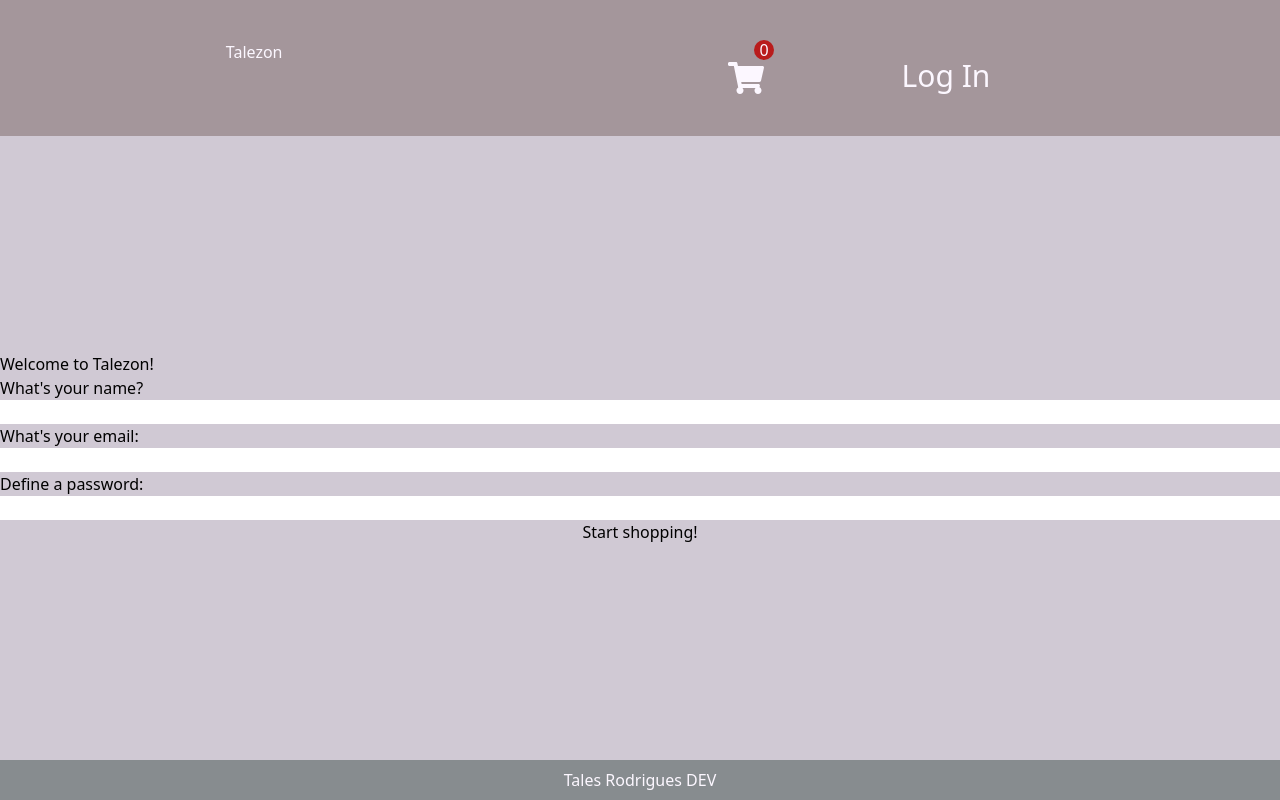
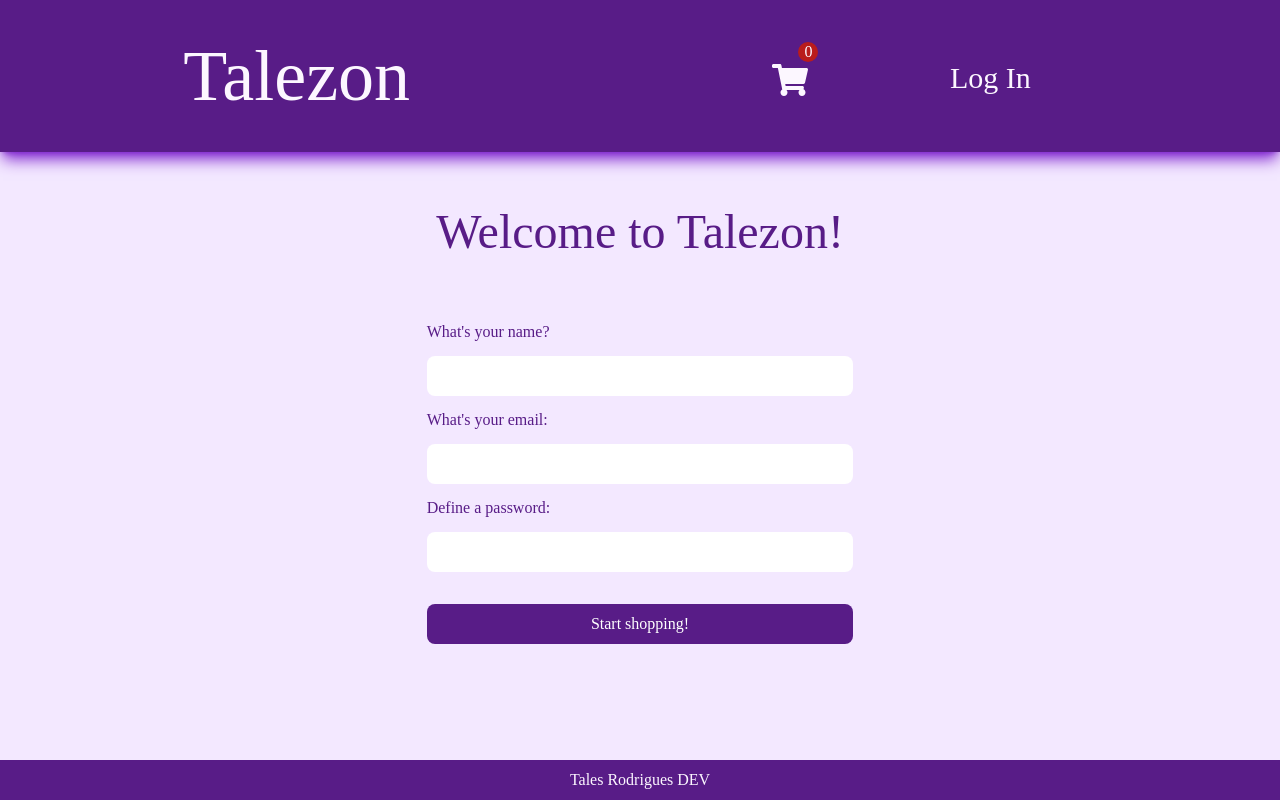
Before and after one commit to talesrodriguesDEV/talezon, a React (Create React App) app in the folder front-end/talezon/: page /login in a window 1280 px wide. Built offline with nearby package versions, Linux system fonts and the light colour scheme; no server answers.

Commit message:
Adding styles

```diff
--- a/front-end/talezon/src/App.css
+++ b/front-end/talezon/src/App.css
@@ -2,7 +2,10 @@
 @tailwind components;
 @tailwind utilities;
 
+@import url('https://fonts.googleapis.com/css2?family=Righteous&display=swap');
+
 * {
   margin: 0;
   padding: 0;
+  font-family: 'Righteous', cursive;
 }
--- a/front-end/talezon/src/components/Layout.js
+++ b/front-end/talezon/src/components/Layout.js
@@ -7,13 +7,13 @@ export default function Layout({ children }) {
 	const { customerLoggedIn, cartProducts } = useContext(ProductsContext);
 
 	return (
-		<div className='min-h-screen flex flex-col justify-between bg-[#d0c9d4]'>
-			<header className='p-10 bg-[#A4969B] text-[#FCF7FF] flex justify-around'>
-				<Link to='/'>
+		<div className='min-h-screen flex flex-col justify-between bg-purple-100'>
+			<header className='p-10 bg-purple-900 text-[#FCF7FF] flex justify-around fixed w-full shadow-lg shadow-purple-700'>
+				<Link className='text-7xl' to='/'>
 					Talezon
 				</Link>
 				{customerLoggedIn ? (
-					<div className='flex justify-around w-1/3 items-end'>
+					<div className='flex justify-around w-1/3 items-end pb-3.5'>
 						<Link to='/cart' className='w-14 h-14 flex flex-col'>
 							<div className='bg-red-700 w-5 h-5 rounded-full flex justify-center items-center self-end'>
 								<span className='text-base'>
@@ -27,7 +27,7 @@ export default function Layout({ children }) {
 						</Link>
 					</div>
 				) : (
-					<div className='flex justify-around w-1/3 items-end'>
+					<div className='flex justify-around w-1/3 items-end pb-3.5'>
 						<Link to='/login' className='w-14 h-14 flex flex-col'>
 							<div className='bg-red-700 w-5 h-5 rounded-full flex justify-center items-center self-end'>
 								<span className='text-base'>
@@ -42,10 +42,10 @@ export default function Layout({ children }) {
 					</div>
 				)}
 			</header>
-			<main>
+			<main className='mt-52'>
 				{children}
 			</main>
-			<footer className='bg-[#878C8F] text-center text-[#FCF7FF] p-2'>Tales Rodrigues DEV</footer>
+			<footer className='bg-purple-900 text-center text-[#FCF7FF] p-2 mt-5'>Tales Rodrigues DEV</footer>
 		</div>
 	);
 }
--- a/front-end/talezon/src/components/Product.js
+++ b/front-end/talezon/src/components/Product.js
@@ -15,11 +15,10 @@ export default function Product({ product: { id, name, price } }) {
 	};
 
 	return (
-		<div className='p-4 m-2 border bg-black text-white rounded-xl'>
+		<div className='p-4 m-4 shadow-lg shadow-purple-700 bg-purple-900 text-white rounded-xl flex flex-col'>
       <h1 className='text-center'>{ name }: {`R$ ${price.toFixed(2)}`}</h1>
-      <br />
-      <img src={`./images/${name}.jpeg`} alt={ name } className='w-64 rounded-xl' />
-			<button onClick={addToCart}>
+      <img src={`./images/${name}.jpeg`} alt={ name } className='w-64 rounded-xl my-4' />
+			<button onClick={addToCart} className='bg-purple-900 hover:bg-purple-700 border-white border text-white p-2 rounded-lg'>
 				Add to Cart
 			</button>
 		</div>
--- a/front-end/talezon/src/context/ProductsProvider.js
+++ b/front-end/talezon/src/context/ProductsProvider.js
@@ -8,7 +8,7 @@ export default function ProductsProvider({ children }) {
 	const [customerInfo, setCustomerInfo] = useState();
 	const [token, setToken] = useState('');
 	const [cartProducts, setCartProducts] = useState([]);
-	const [customerId, setCustomerId] = useState(0);
+	const [customerId, setCustomerId] = useState();
 
 	useEffect(() => {
 		// https://back-end-production-0be2.up.railway.app/
--- a/front-end/talezon/src/pages/Cart.js
+++ b/front-end/talezon/src/pages/Cart.js
@@ -43,24 +43,24 @@ export default function Cart() {
 	};
 
 	return (
-		<div className='flex flex-col items-center'>
-			<div className='w-2/3 flex flex-col'>
+		<div className='flex flex-col items-center pt-6'>
+			<div className='w-2/3 2xl:w-3/5 flex flex-col pb-7'>
 				{cartProducts && cartProducts.map(({ name, price }, index) => (
-					<div key={index} className='bg-black text-white rounded-xl flex m-4'>
+					<div key={index} className='bg-purple-900 text-white rounded-xl flex justify-around items-center flex-wrap m-4 py-4'>
 						<img src={`./images/${name}.jpeg`} alt={name} className='w-28 rounded-xl' />
-						<div className='w-full flex justify-around items-center'>
+						<div className='flex justify-between items-center w-2/3'>
 							<h1 className='text-2xl'>{name}</h1>
 							<h2 className='text-2xl'>{`$ ${price.toFixed(2)}`}</h2>
 							<button onClick={() => removeItem(name)}>
-								<TiDelete className='text-4xl text-red-700' />
+								<TiDelete className='text-4xl text-red-700 bg-white rounded-full hover:bg-red-700 hover:text-white' />
 							</button>
 						</div>
 					</div>
 				))}
 			</div>
-			<div>
-				<p>{`$ ${cartProducts ? cartProducts.reduce((totalPrice, { price }) => totalPrice + price, 0).toFixed(2) : Number(0).toFixed(2)}`}</p>
-				<button disabled={cartProducts.length === 0} onClick={handleBuy}>Buy</button>
+			<div className='w-2/3 flex justify-around items-center'>
+				<p className='text-red-700 text-3xl'>{`$ ${cartProducts ? cartProducts.reduce((totalPrice, { price }) => totalPrice + price, 0).toFixed(2) : Number(0).toFixed(2)}`}</p>
+				<button className='bg-purple-900 hover:bg-purple-700 text-white py-2 px-8 rounded-lg' disabled={cartProducts.length === 0} onClick={handleBuy}>Buy</button>
 			</div>
 		</div>
 	);
--- a/front-end/talezon/src/pages/Customer.js
+++ b/front-end/talezon/src/pages/Customer.js
@@ -27,23 +27,31 @@ export default function Customer() {
   }, []);
 
   if (savedCustomer) return (
-    <div className='flex justify-around'>
-      <div>
-        <h1>Hi, {savedCustomer.name}!</h1>
-        <p>Email: {savedCustomer.email}</p>
-        <input value={savedCustomer.password} disabled type={passOrText} />
+    <div className='mt-14 flex flex-col items-center text-purple-900'>
+      <div className='flex flex-col w-96 mb-24 text-xl'>
+        <h1 className='text-3xl mb-5'>Hi, {savedCustomer.name}!</h1>
+        <label className='w-full flex justify-between items-center' htmlFor='email'>
+          Email:
+          <input id='email' disabled className='w-56 my-2 ml-3 p-2 rounded-lg bg-white' value={savedCustomer.email} />
+        </label>
+        <label className='w-full flex justify-between items-center' htmlFor='password'>
+          Password:
           {passOrText === 'password' ? <BsEyeFill onClick={() => togglePassword('text')} /> : <BsEyeSlashFill onClick={() => togglePassword('password')} />}
+          <input id='password' className='w-56 my-2 p-2 rounded-lg bg-white' value={savedCustomer.password} disabled type={passOrText} />
+        </label>
       </div>
       <div>
-        <h1>You've bought:</h1>
+        <h1 className='text-3xl mb-6'>You've bought:</h1>
+        <ol className='list-decimal list-inside'>
           {boughtItems && boughtItems.map(({ name, price, updated }, index) => {
             const date = new Date(updated);
             return (
-            <div key={index}>
+              <li className='mb-4 text-xl' key={index}>
                 {`${name} - $ ${price.toFixed(2)} - ${date.toUTCString()}`}
-            </div>
+              </li>
             )
           })}
+        </ol>
       </div>
     </div>
   );
--- a/front-end/talezon/src/pages/Home.js
+++ b/front-end/talezon/src/pages/Home.js
@@ -28,10 +28,10 @@ export default function Home() {
 
 	return (
 		<div className='flex flex-col items-center justify-around'>
-			<form className='flex flex-col w-1/3'>
-				<label>What do you need today?</label>
-				<input type='text' id='search-input' onChange={filterProducts} />
-				<select onChange={filterProductsByCategory}>
+			<form className='flex flex-col p-10 my-10 text-purple-900'>
+				<label className='text-4xl'>What do you need today?</label>
+				<input className='my-5 p-2 rounded-lg outline-purple-900 outline-8 outline-offset-4' placeholder='Type it here!' type='text' id='search-input' onChange={filterProducts} />
+				<select className='p-2 bg-white rounded-lg' onChange={filterProductsByCategory}>
 					<option value='0'>All</option>
 					<option value='1'>Clothes</option>
 					<option value='2'>Food</option>
@@ -41,7 +41,7 @@ export default function Home() {
 					<option value='6'>Sporting Goods</option>
 				</select>
 			</form>
-			<div className='w-full flex flex-wrap justify-center'>
+			<div className='w-full flex flex-wrap justify-center px-36'>
 				{filteredProducts.map((product, index) => <Product key={index} product={product} />)}
 			</div>
 		</div>
--- a/front-end/talezon/src/pages/LogIn.js
+++ b/front-end/talezon/src/pages/LogIn.js
@@ -33,16 +33,16 @@ export default function Login() {
 	};
 
 	return (
-		<div>
-			<form className='flex flex-col' onSubmit={handleLogIn}>
-				<h1>Welcome to Talezon!</h1>
+		<div className='w-full flex justify-center'>
+			<form className='flex flex-col w-2/3 xl:w-1/3 text-purple-900' onSubmit={handleLogIn}>
+				<h1 className='text-center text-5xl mb-16'>Welcome to Talezon!</h1>
 				<label>What's your name? </label>
-				<input type='text' onChange={({ target }) => setName(target.value)} />
+				<input className='my-3 p-2 rounded-lg outline-purple-900 outline-8 outline-offset-4' type='text' onChange={({ target }) => setName(target.value)} />
 				<label>What's your email: </label>
-				<input type='email' onChange={({ target }) => setEmail(target.value)} />
+				<input className='my-3 p-2 rounded-lg outline-purple-900 outline-8 outline-offset-4' type='email' onChange={({ target }) => setEmail(target.value)} />
 				<label>Define a password: </label>
-				<input type='password' onChange={({ target }) => setPassword(target.value)} />
-				<button type='submit'>
+				<input className='my-3 p-2 rounded-lg outline-purple-900 outline-8 outline-offset-4' type='password' onChange={({ target }) => setPassword(target.value)} />
+				<button className='bg-purple-900 hover:bg-purple-700 text-white py-2 rounded-lg mt-5' type='submit'>
 					Start shopping!
 				</button>
 			</form>
```
Lines whose indentation alone changed are shown as unchanged.
